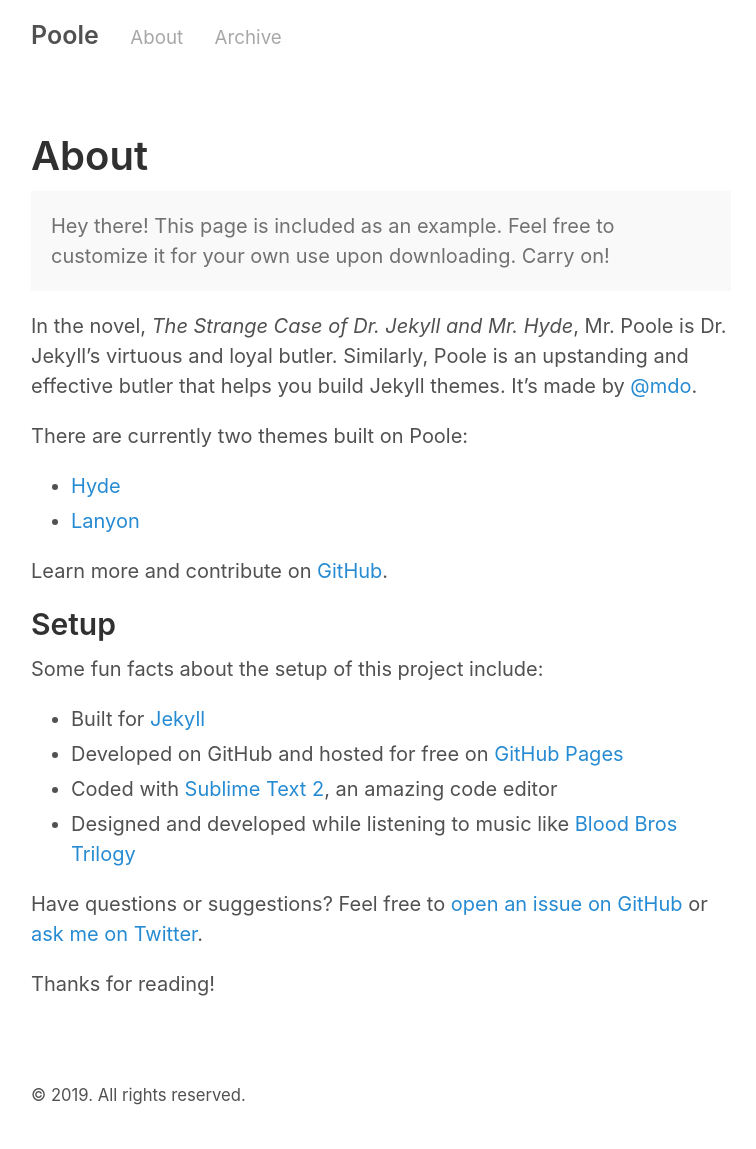
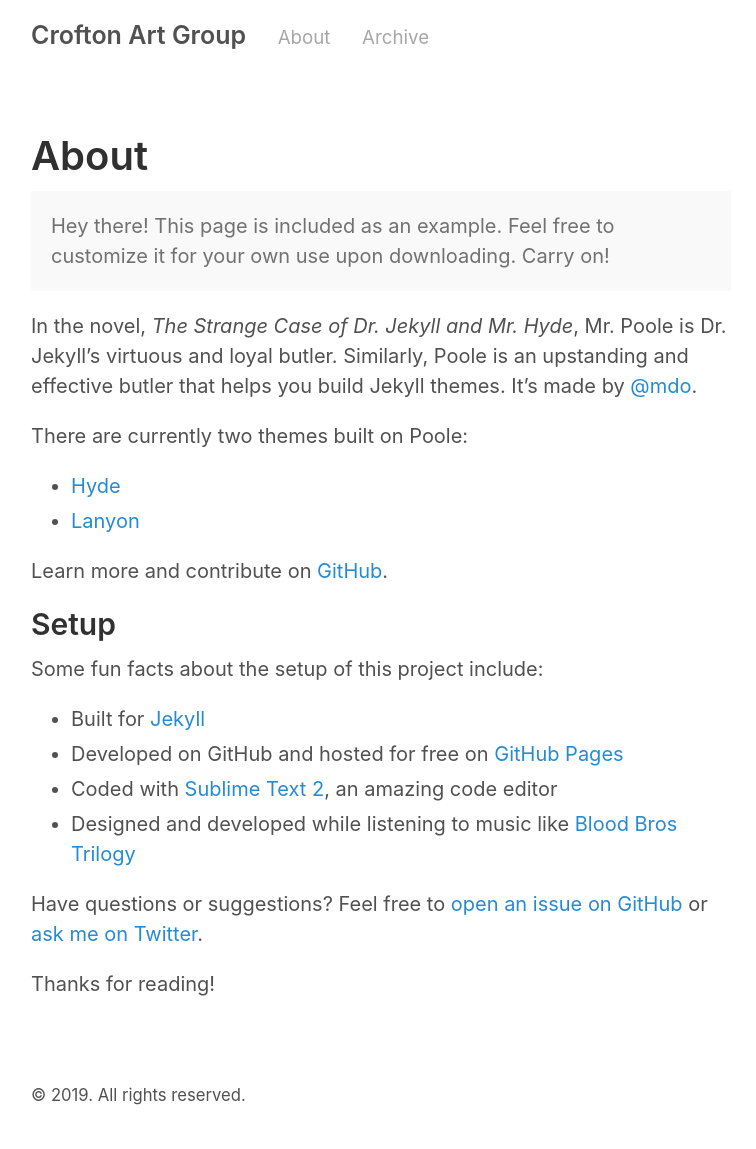
Before and after one commit to croftonartgroupuk/croftonartgroupuk.github.io, a Jekyll site: the page built from about.md, in a window 1280 px wide. Shown: the whole page, without its empty margins (259-1015 px from the left). Built offline with Jekyll 4.4.1, drawn with Linux system fonts in a browser that asks for light colours.

Commit message:
Update _config.yml

```diff
--- a/_config.yml
+++ b/_config.yml
@@ -2,9 +2,9 @@
 permalink:           pretty
 
 # Setup
-title:               Poole
-tagline:             The Jekyll Butler
-url:                 http://getpoole.com
+title:               Crofton Art Group
+#tagline:             The Jekyll Butler
+#url:                 http://getpoole.com
 paginate:            1
 baseurl:             ""
 
@@ -16,13 +16,13 @@
   style:            :compressed
 
 # About/contact
-author:
-  name:              Mark Otto
-  url:               https://twitter.com/mdo
-  email:             markdotto@gmail.com
+#author:
+#  name:              Mark Otto
+#  url:               https://twitter.com/mdo
+#  email:             markdotto@gmail.com
 
 # Custom vars
-version:             2.0.0
+#version:             2.0.0
 github:
   repo:              https://github.com/poole/poole
 
```
